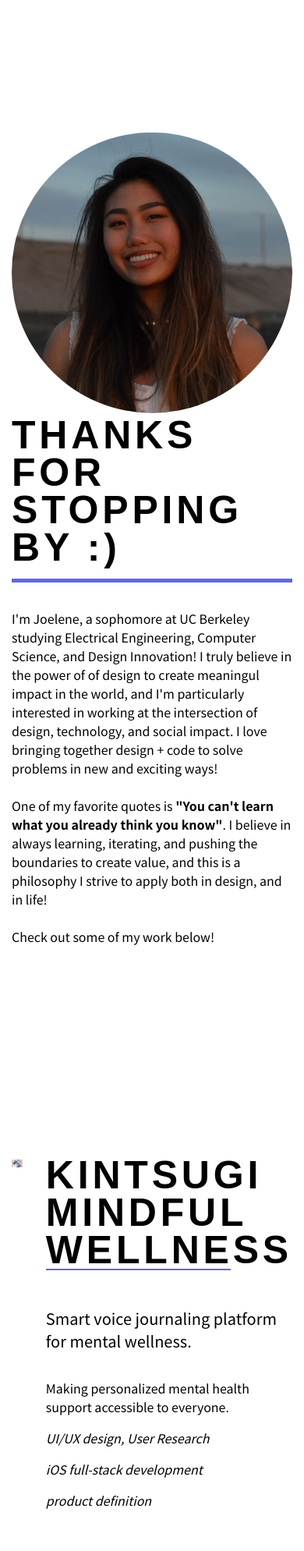
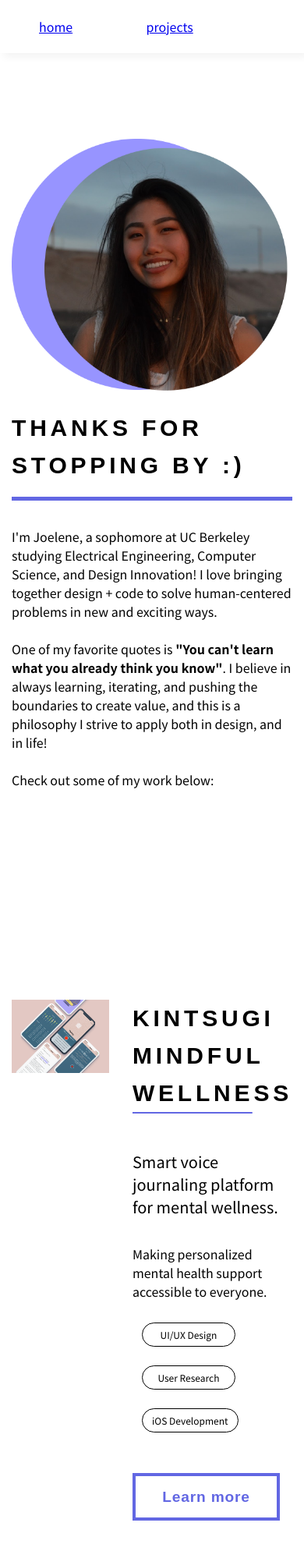
Before and after one commit to L33-M33K/joelenelatief.github.io, a plain HTML site: page index.html in a window 390 px wide. Shown: the top 1989 px of the page at 78% size. Drawn offline with nearby package versions, Linux system fonts and the light colour scheme.

Commit message:
pill buttons and portfolio

```diff
--- a/css/about.css
+++ b/css/about.css
@@ -1,6 +1,6 @@
-.profile-photo{
+/* .profile-photo{
   clip-path: circle(50% at 50% 50%);
-}
+} */
 
 .pad-top {
   padding-top: 10vh;
--- a/css/button.css
+++ b/css/button.css
@@ -55,3 +55,48 @@
 .btn:focus {
   outline: 2px #ffe593;
 }
+
+
+.button {
+  text-decoration: none;
+  text-align:center;
+  display: inline-block;
+  padding: 0.5em 1em;
+  position: relative;
+  margin: 1em;
+  min-width: 10em;
+}
+.pill {
+  border-radius: 2em;
+}
+.button:hover {
+  background-color: #fff;
+  color: #ff8000;
+}
+
+.border {
+  border: 1px solid #000000;
+}
+/* reinforce radius subpixel rendering by doubling up*/
+.double-border:before {
+  content: "";
+  position: absolute;
+  border-radius: 2em;
+  top: -1px;
+  right: -1px;
+  bottom: -1px;
+  left: -1px;
+  border: 1px solid #fff;
+  z-index: -1;
+}
+
+.box-shadow {
+  box-shadow: 0 0 0 1px #fff;
+}
+.double-box-shadow {
+  box-shadow: 0 0 0 1px #fff, 0 0 0 1px #fff;
+}
+
+.small {
+  font-size: 12px;
+}
--- a/css/styles.css
+++ b/css/styles.css
@@ -17,7 +17,7 @@ h1 {
   /* font-family: 'Noto Sans HK', sans-serif; */
   font-family: 'Source Sans Pro', sans-serif;
   font-weight: 600;
-  font-size: 50px;
+  font-size: 30px;
 }
 
 h2 {
@@ -30,7 +30,7 @@ h2 {
 h3 {
   font-family: 'Noto Sans HK', sans-serif;
   font-weight: 600;
-  font-size: 50px;
+  font-size: 18px;
   background-color: #f5d03d;
 }
 
@@ -42,19 +42,26 @@ h4 {
 }
 
 
-p, a, li {
+p, a {
   font-family: 'Noto Sans HK', sans-serif;
   font-weight: 200;
   font-size: 16px;
 }
+
+li {
+  font-family: 'Noto Sans HK', sans-serif;
+  font-weight: 600;
+  font-size: 16px;
+}
 .navigation-bar {
   box-shadow: 5px 5px 10px 0px rgba(0,0,0,0.05);
-  text-align: center;
-  background-color: white;
+  text-align: left;
+  /* background-color: white; */
+  background-color: rgba(255, 255, 255, 0.5);
   margin-top: 0;
   margin-bottom: 40px;
   display: flex;
-  justify-content: center;
+  justify-content: left;
   align-items: center;
   height: 8vh;
 }
--- a/index.html
+++ b/index.html
@@ -20,6 +20,12 @@
 <script src="semantic/dist/semantic.min.js"></script>
   </head>
   <body>
+    <nav>
+      <ul class="navigation-bar">
+        <li><a href="index.html">home</a></li>
+        <li><a href="index.html">projects</a></li>
+      </ul>
+    </nav>
     <!-- <div class="background-image">
     <svg version="1.1" id="Layer_1" xmlns="http://www.w3.org/2000/svg" xmlns:xlink="http://www.w3.org/1999/xlink" x="0px" y="0px"
 	 viewBox="0 0 1366 768" style="enable-background:new 0 0 1366 768;" xml:space="preserve">
@@ -43,21 +49,22 @@
           </div>
           <div class="col-md-10">
             <div class="row">
-              <div class="col-md-5">
-                <img src="img/joelene.png" class="profile-photo">
+              <div class="col-md-4">
+                <img src="img/4x/joelene.png" class="profile-photo">
               </div>
-              <div class="col-md-7">
+              <div class="col-md-8">
                 <h1>Thanks for stopping by :)</h1><p></p>
                 <div class="underline-dv-title"></div><br>
                 <p>I'm Joelene, a sophomore at UC Berkeley studying Electrical Engineering,
-                  Computer Science, and Design Innovation! I truly believe in the power of
+                  Computer Science, and Design Innovation!
+                  <!-- I truly believe in the power of
                   of design to create meaningul impact in the world, and I'm particularly
-                  interested in working at the intersection of design, technology, and social impact.
-                  I love bringing together design + code to solve problems in new and exciting ways!<br><br>
+                  interested in working at the intersection of design, technology, and social impact. -->
+                  I love bringing together design + code to solve human-centered problems in new and exciting ways.<br><br>
                   One of my favorite quotes is <strong>"You can't learn what you already think you know"</strong>.
                   I believe in always learning, iterating, and pushing the boundaries to create value, and this is
                   a philosophy I strive to apply both in design, and in life!<br><br>
-                  Check out some of my work below!
+                  Check out some of my work below:
               </div>
             </div>
           </div>
@@ -81,9 +88,12 @@
           <div class="underline-dv"></div><br>
           <p class="quote"> <br>Smart voice journaling platform for mental wellness. </p><br>
           <p>Making personalized mental health support accessible to everyone.</p>
-          <p><i>UI/UX design, User Research</i></p>
-          <p><i>iOS full-stack development</i></p>
-          <p><i>product definition</i></p>
+          <div class="pills">
+              <p class="small button border double-border pill">UI/UX Design</p>
+              <p class="small button border double-border pill">User Research</p>
+              <p class="small button border double-border pill">iOS Development</p>
+          </div>
+          <!-- <p><i>product definition</i></p> -->
             <div class="home-button">
               <a href="kintsugi.html"><button class="btn draw-border">Learn more</button></a>
             </div>
@@ -99,9 +109,11 @@
           <div class="underline-dv"></div><br>
           <p class="quote"><br>Shop your values.</p><br>
           <p>Empowering users to make tangible political impact in their everyday lives.</p>
-          <p><i><p>User research</p>
-          <p>Wireframing/Mocks, concept validation and testing</p>
-          <p>UX/UI Design</p></i></p>
+            <div class="pills">
+                <p class="small button border double-border pill">User Reserach</p>
+                <p class="small button border double-border pill">UX/UI Design</p>
+                <p class="small button border double-border pill">Concept Validation</p>
+            </div>
             <div class="home-button">
               <a href="dollar-vote.html"><button class="btn draw-border">Learn more</button></a>
             </div>
@@ -116,9 +128,11 @@
           <div class="underline-dv"></div><br>
           <p class="quote"><br>Custom cakes for a cause. </p><br>
           <p>Designing cakes that spread the love and create impact.</p>
-          <p><i><p> Owner/Founder </p>
-          <p> Product design</p>
-          <p> Marketing/Branding</p></i><p>
+          <div class="pills">
+              <p class="small button border double-border pill">Owner/Founder</p>
+              <p class="small button border double-border pill">Product Design</p>
+              <p class="small button border double-border pill">Marketing/Branding</p>
+          </div>
             <div class="home-button">
               <a href="cakes.html"><button class="btn draw-border">Learn more</button></a>
             </div>
@@ -126,9 +140,9 @@
       </div>
     </main>
     <section class="bottom-nav">
-      <a href="cakes.html" class="inactive">Joelene Jane Cakes</a>
+      <!-- <a href="cakes.html" class="inactive">Joelene Jane Cakes</a>
       <a href="kintsugi.html" class="active">Kintsugi Mindful Wellness</a>
-      <a href="dollar-vote.html" class="inactive">Dollar Vote</a>
+      <a href="dollar-vote.html" class="inactive">Dollar Vote</a> -->
     </section>
   </body>
 </html>
```
Also changed, not shown: cakes.html (+1 -1 lines), dollar-vote.html (+1 -1 lines), kintsugi.html (+10 -8 lines), img/4x/joelene.png (added).
